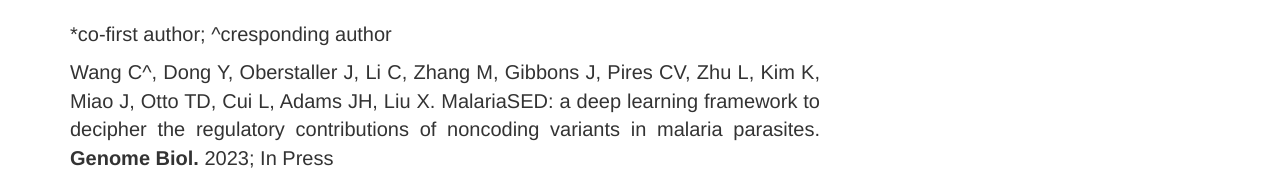
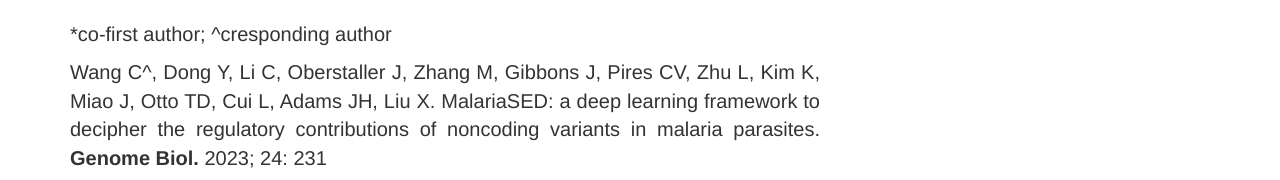
Before and after one commit to ChengqiWangLab/ChengqiWangLab.github.io, a plain HTML site: page Publication.html in a window 1280 px wide. Shown: the part 462-642 px from the top of the page. Drawn offline with nearby package versions, Linux system fonts and the light colour scheme.

Commit message:
Update Publication.html

```diff
--- a/Publication.html
+++ b/Publication.html
@@ -58,7 +58,7 @@
                 </div>
                 <div style="margin-top:3%; text-align:justify;font-size:20px;">
 					<p>*co-first author; ^cresponding author</p>
-					<p>Wang C^, Dong Y, Oberstaller J, Li C, Zhang M, Gibbons J, Pires CV, Zhu L, Kim K, Miao J, Otto TD, Cui L, Adams JH, Liu X. MalariaSED: a deep learning framework to decipher the regulatory contributions of noncoding variants in malaria parasites. <b>Genome Biol.</b> 2023; In Press</p>
+					<p>Wang C^, Dong Y, Li C, Oberstaller J, Zhang M, Gibbons J, Pires CV, Zhu L, Kim K, Miao J, Otto TD, Cui L, Adams JH, Liu X. MalariaSED: a deep learning framework to decipher the regulatory contributions of noncoding variants in malaria parasites. <b>Genome Biol.</b> 2023; 24: 231</p>
 					<p>Lucky BA*, Wang C*, Li X, Chim-Ong A, Adapa SR, Quinlivan E, Jiang RHY, Cui L, Miao J. Characterization of the dual role of Plasmodium falciparum DNA methyltransferase in regulating transcription and translation. <b>Nucleic Acids Res.</b> 2023; 51: 3918-3933.</p>
 					<p>Lucky BA*, Wang C*, Liu M, Liang X, Min H, Fan Q, Siddiqui FA, Adapa SR, Li X, Jiang RHY, Chen X, Cui L, Miao J. A type II protein arginine methyltransferase regulates merozoite invasion in Plasmodium falciparum. <b>Commun Biol.</b> 2023; 6: 659.</p>
 					<p>Zhang M*, Wang C*, Oberstaller J*, Thomas P, Otto TD, Boyapalle S, Adapa SR, Button-Simons K, Mayho M, Rayner JC, Ferdig MT, Jiang RHY, Adams JH. The apicoplast link to fever-survival and artemisinin-resistance in the malaria parasite. <b>Nat Commun.</b> 2021; 12: 4563 </p>
```
